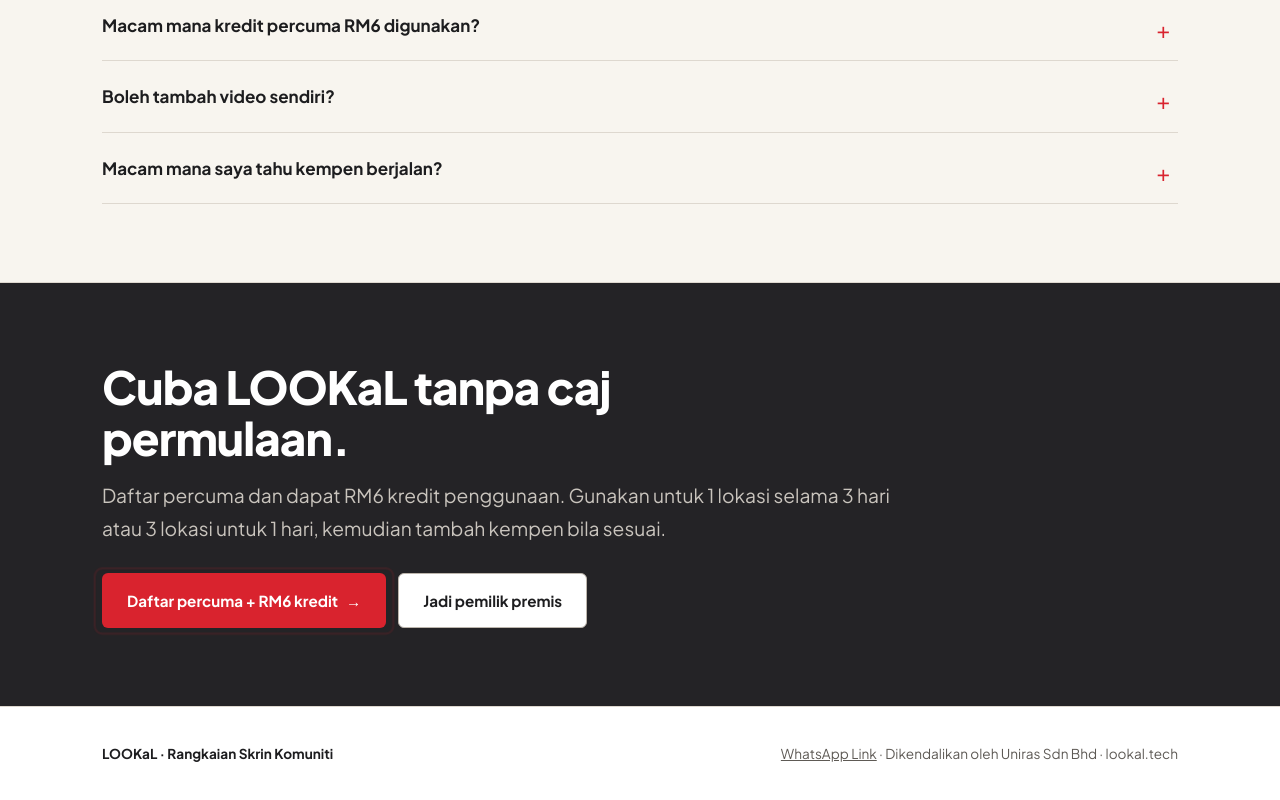
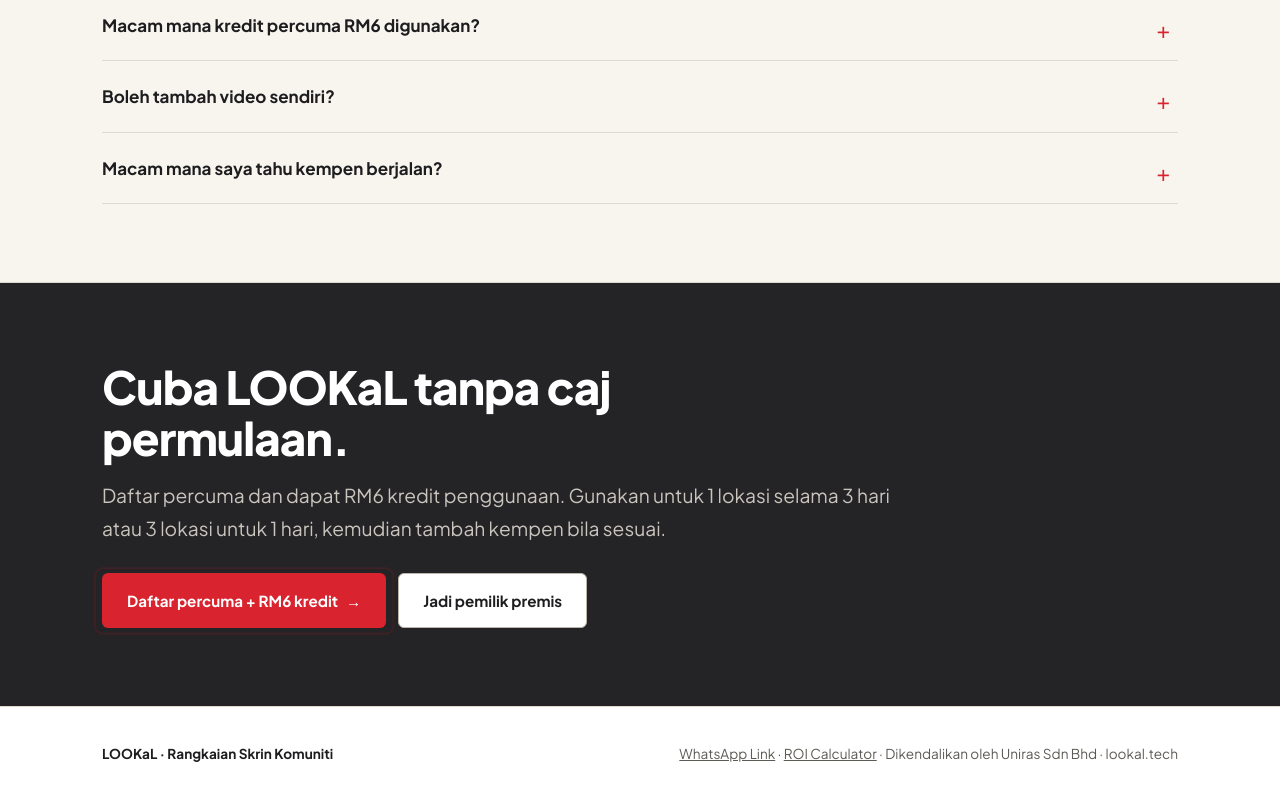
Before and after one commit to kaerogroup/lookal-page, a plain HTML site: page index.html in a window 1280 px wide. Shown: the part 8346-9146 px from the top of the page. Drawn offline with Linux system fonts and the light colour scheme.

Commit message:
feat(tools): surface ROI calculator in landing footer

```diff
--- a/index.html
+++ b/index.html
@@ -330,7 +330,7 @@
   </section>
 </main>
 
-<footer><div class="wrap fgrid"><strong style="color:var(--ink)">LOOKaL · Rangkaian Skrin Komuniti</strong><span><a href="/tools/whatsapp-link/">WhatsApp Link</a> · Dikendalikan oleh Uniras Sdn Bhd · lookal.tech</span></div></footer>
+<footer><div class="wrap fgrid"><strong style="color:var(--ink)">LOOKaL · Rangkaian Skrin Komuniti</strong><span><a href="/tools/whatsapp-link/">WhatsApp Link</a> · <a href="/tools/roi-calculator/">ROI Calculator</a> · Dikendalikan oleh Uniras Sdn Bhd · lookal.tech</span></div></footer>
 
 <div class="video-modal" id="walkModal" aria-hidden="true" role="dialog" aria-modal="true" aria-label="Video walkthrough LOOKaL">
   <div class="video-modal-card">
```
